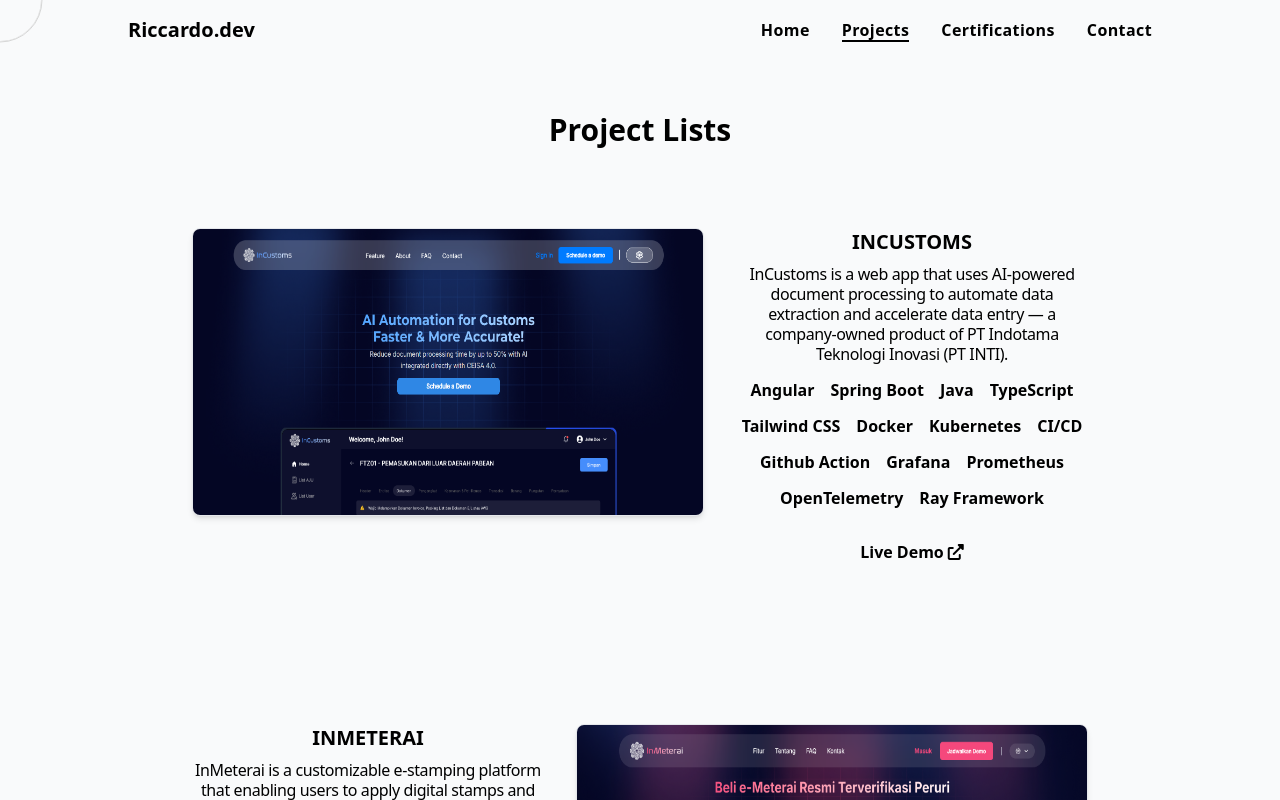
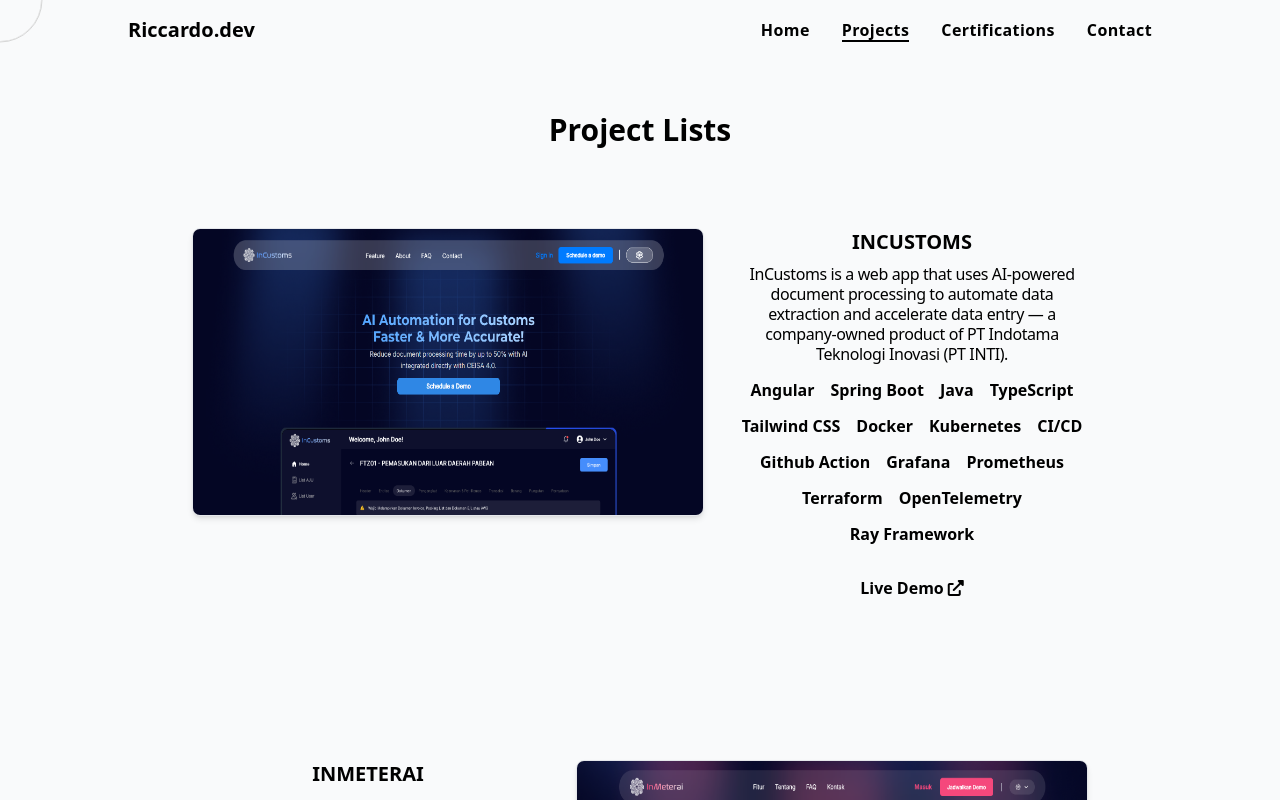
Before and after one commit to Shirloin/portofolio, a React (Vite) app: page /project in a window 1280 px wide. Shown: the top 800 px of the page. Built offline with nearby package versions, Linux system fonts and the light colour scheme.

Commit message:
fix: add terraform on incustoms project

```diff
--- a/src/pages/ProjectPage.tsx
+++ b/src/pages/ProjectPage.tsx
@@ -19,6 +19,7 @@ const projects: IProject[] = [
       "Github Action",
       "Grafana",
       "Prometheus",
+      "Terraform",
       "OpenTelemetry",
       "Ray Framework",
     ],
```
